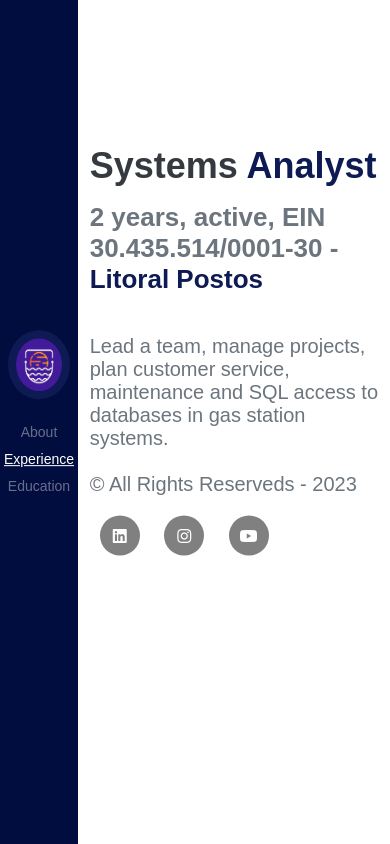
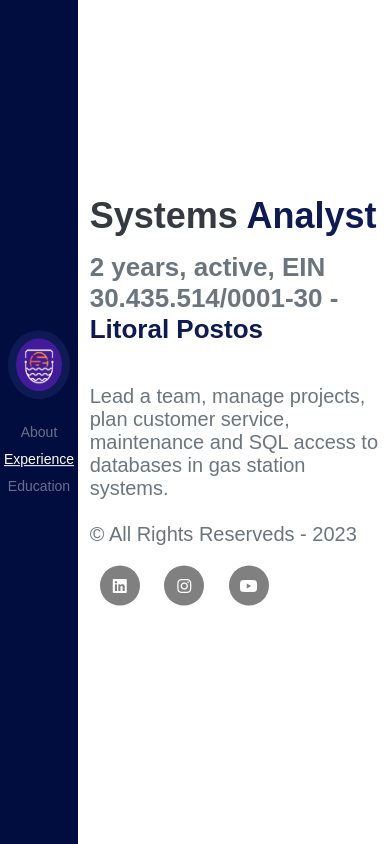
Before and after one commit to Danilloneo/Projeto-site-pessoal, a plain HTML site: page experience.html in a window 390 px wide. Drawn offline with Linux system fonts and the light colour scheme; a web font is replaced by a local one.

Commit message:
Responsive adjust cateogories 2

```diff
--- a/css/main.css
+++ b/css/main.css
@@ -245,7 +245,7 @@ section.descricao p{
     section.descricao2{
         position: relative;
         transform:translateY(-50%);
-        margin-top: 350px;
+        margin-top: 400px;
         margin-bottom: 100px;
     }
 
```
